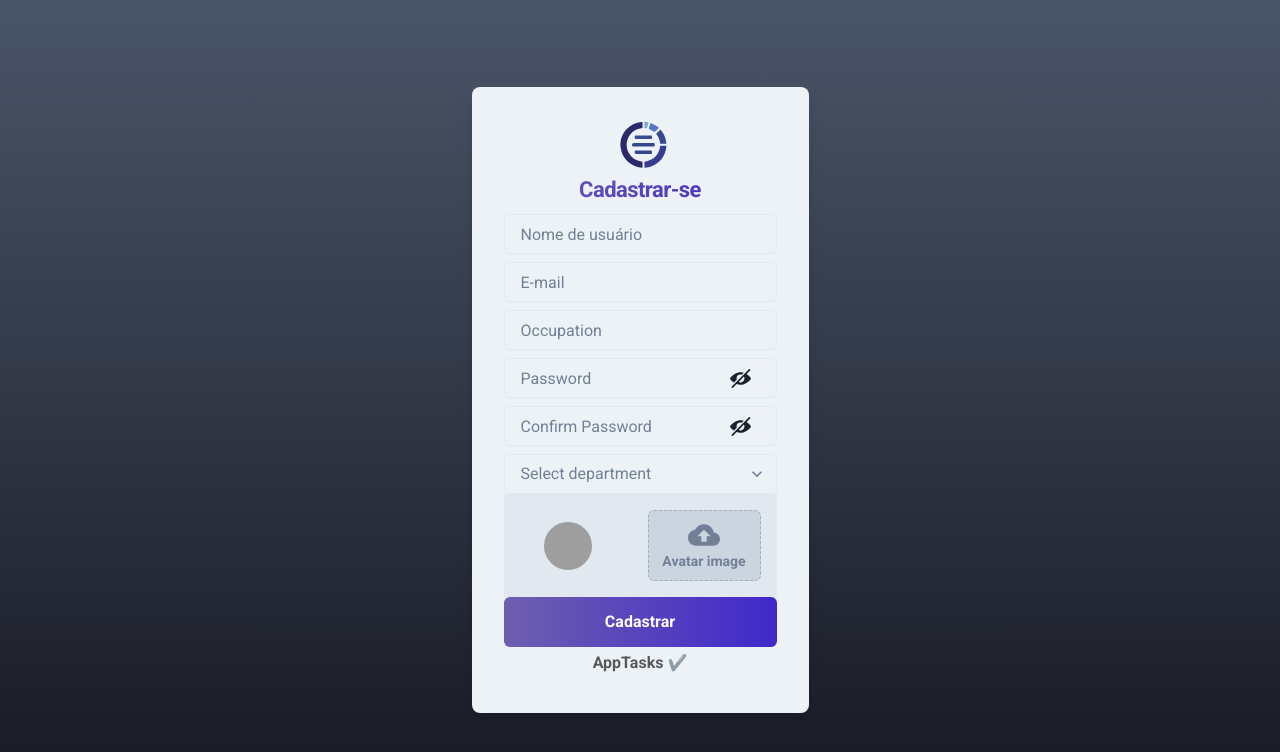
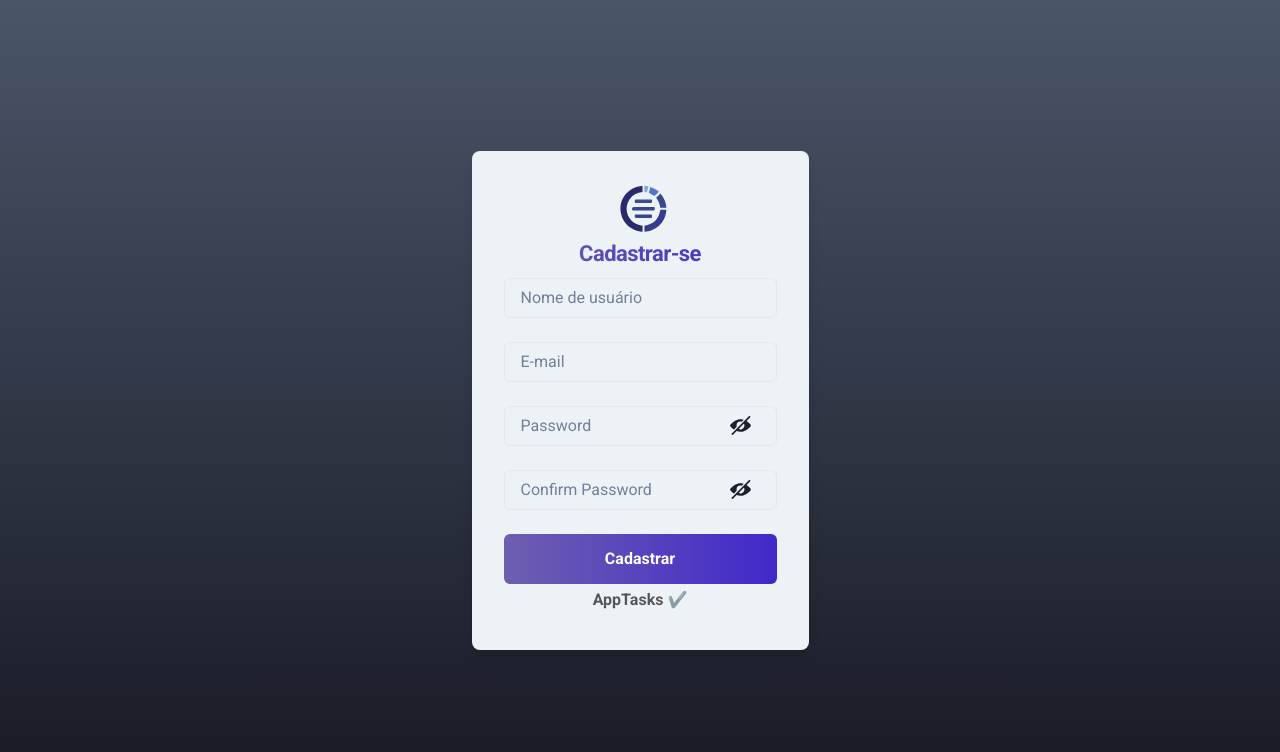
Before and after one commit to DaksonC/apptasks, a React (Vite) app: page /register in a window 1280 px wide. Shown: the top 752 px of the page. Built offline with nearby package versions, Linux system fonts and the light colour scheme; data requests are answered from the project's data file; grey boxes are pictures that could not be loaded.

Commit message:
feat(RegisterPage): finaliza cadastro de usuário

```diff
--- a/src/api/users.ts
+++ b/src/api/users.ts
@@ -7,8 +7,8 @@ export const getUsers = async () => {
   return data;
 };
 
-export const createUser = async (body: IUsers) => {
-  const { data } = await api.post("/users", body);
+export const createUser = async (bady: IUsers) => {
+  const { data } = await api.post("/users", bady);
 
   return data;
 };
--- a/src/interfaces/index.tsx
+++ b/src/interfaces/index.tsx
@@ -26,14 +26,10 @@ export interface ITasks {
 }
 
 export interface IUsers {
-  id: number | undefined;
   name: string;
   email: string;
   password: string;
   confirmPassword: string;
-  occupation: string;
-  departament: IDepartaments;
-  image: IImg;
 }
 
 export interface ILogin {
--- a/src/page/RegisterPage/index.tsx
+++ b/src/page/RegisterPage/index.tsx
@@ -11,70 +11,49 @@ import {
   InputRightElement,
   Icon,
 } from "@chakra-ui/react";
+import { yupResolver } from "@hookform/resolvers/yup";
 import { useEffect, useState } from "react";
+import { SubmitHandler, useForm } from "react-hook-form";
 import { useNavigate } from "react-router-dom";
+import * as yup from "yup";
 
 import { createUser } from "../../api/users";
-import { SelectDepartaments } from "../../components/SelectDepartaments";
-import { UploaderAvatar } from "../../components/UploaderAvatar";
 import { IUsers } from "../../interfaces";
+
+const schema = yup.object().shape({
+  name: yup.string().required(),
+  email: yup.string().email().required(),
+  password: yup.string().required().length(6),
+  confirmPassword: yup
+    .string()
+    .required()
+    .length(6)
+    .oneOf([yup.ref("password"), null], "Passwords must match"),
+});
 
 export function RegisterPage() {
   const navigate = useNavigate();
 
-  const [user, setUser] = useState<IUsers>({
-    id: undefined,
-    name: "",
-    email: "",
-    occupation: "",
-    password: "",
-    confirmPassword: "",
-    departament: {
-      id: 0,
-      name: "",
-    },
-    image: {
-      path: "",
-      preview: "",
-      name: "",
-      size: 0,
-      type: "",
-      lastModified: 0,
-      lastModifiedDate: new Date(),
-    },
+  const {
+    register,
+    handleSubmit,
+    formState: { errors },
+  } = useForm<IUsers>({
+    resolver: yupResolver(schema),
   });
 
-  function updateModal(e: React.ChangeEvent<HTMLInputElement>) {
-    setUser({
-      ...user,
-      [e.target.name]: e.target.value,
-    });
-  }
-
-  function updateDepartament(e: React.ChangeEvent<HTMLSelectElement>) {
-    setUser({
-      ...user,
-      departament: {
-        id: Number(e.target.value),
-        name: e.target.options[e.target.selectedIndex].text,
-      },
-    });
-  }
-
-  async function onSubmit(e: React.ChangeEvent<HTMLFormElement>) {
-    e.preventDefault();
-    const response = await createUser(user);
-    console.log(response);
+  const onSubmit: SubmitHandler<IUsers> = (user) => {
+    createUser(user);
     navigate("/login");
     window.location.reload();
-  }
+  };
+
+  const [show, setShow] = useState(false);
+  const handleClick = () => setShow(!show);
 
   useEffect(() => {
     document.title = "AppTasks ✔️️ | Cadastrar-se";
   }, []);
-
-  const [show, setShow] = useState(false);
-  const handleClick = () => setShow(!show);
 
   return (
     <Box
@@ -85,7 +64,7 @@ export function RegisterPage() {
       alignItems="center"
       bgGradient="linear(to-t, gray.900, gray.600)"
     >
-      <form onSubmit={onSubmit}>
+      <form onSubmit={handleSubmit(onSubmit)}>
         <Box
           w="100%"
           h="100%"
@@ -145,36 +124,28 @@ export function RegisterPage() {
                   type="text"
                   placeholder="Nome de usuário"
                   marginBottom={2}
-                  name="name"
-                  value={user.name}
-                  onChange={(e) => updateModal(e)}
+                  {...register("name")}
                 />
+                <Text color="red.300" fontSize="sm" fontWeight="100" mb={4}>
+                  {errors.name?.message}
+                </Text>
                 <Input
                   pr="4.5rem"
                   type="email"
                   placeholder="E-mail"
                   marginBottom={2}
-                  name="email"
-                  value={user.email}
-                  onChange={(e) => updateModal(e)}
+                  {...register("email")}
                 />
-                <InputGroup size="md">
-                  <Input
-                    pr="4.5rem"
-                    type="text"
-                    placeholder="Occupation"
-                    marginBottom={2}
-                    name="occupation"
-                    value={user.occupation}
-                    onChange={(e) => updateModal(e)}
-                  />
-                </InputGroup>
+                <Text color="red.300" fontSize="sm" fontWeight="100" mb={4}>
+                  {errors.email?.message}
+                </Text>
                 <InputGroup size="md">
                   <Input
                     pr="4.5rem"
                     type={show ? "text" : "password"}
                     placeholder="Password"
                     marginBottom={2}
+                    {...register("password")}
                   />
                   <InputRightElement width="4.5rem">
                     <Button h="1.75rem" size="sm" onClick={handleClick}>
@@ -186,12 +157,16 @@ export function RegisterPage() {
                     </Button>
                   </InputRightElement>
                 </InputGroup>
+                <Text color="red.300" fontSize="sm" fontWeight="100" mb={4}>
+                  {errors.password?.message}
+                </Text>
                 <InputGroup size="md">
                   <Input
                     pr="4.5rem"
                     type={show ? "text" : "password"}
                     placeholder="Confirm Password"
                     marginBottom={2}
+                    {...register("confirmPassword")}
                   />
                   <InputRightElement width="4.5rem">
                     <Button h="1.75rem" size="sm" onClick={handleClick}>
@@ -203,11 +178,9 @@ export function RegisterPage() {
                     </Button>
                   </InputRightElement>
                 </InputGroup>
-                <SelectDepartaments
-                  onChange={(e) => updateDepartament(e)}
-                  name="departament"
-                />
-                <UploaderAvatar />
+                <Text color="red.300" fontSize="sm" fontWeight="100" mb={4}>
+                  {errors.confirmPassword?.message}
+                </Text>
                 <Button
                   w="100%"
                   h="50px"
```
